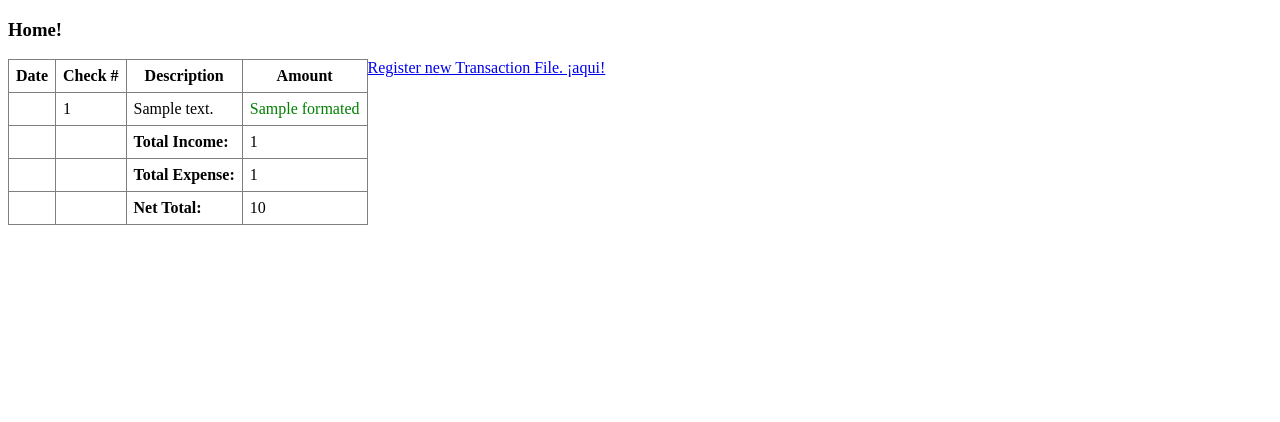
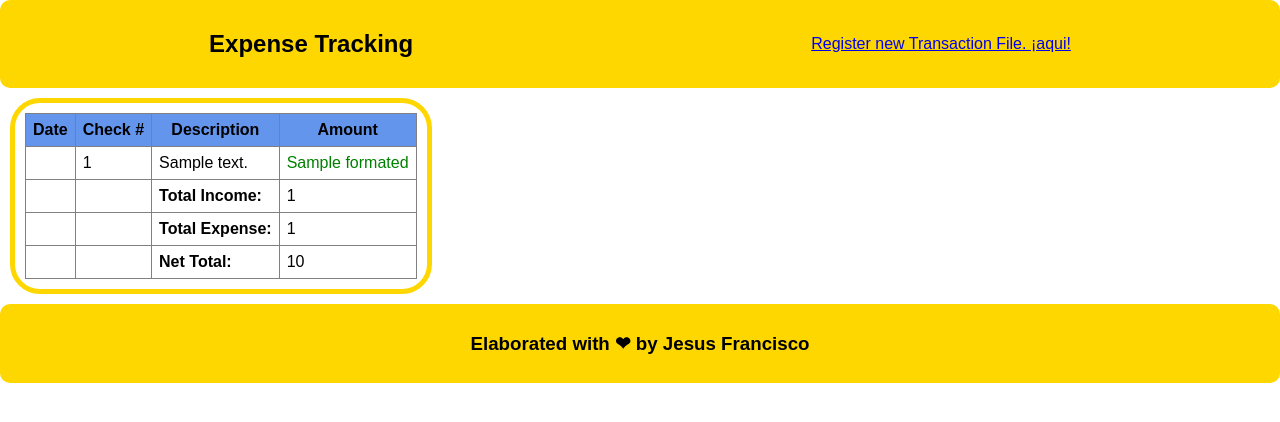
Before and after one commit to Jesus-fran/expensetrack, a PHP site: template views/index.php in a window 1280 px wide. Shown: the top 422 px of the page. Run offline with PHP 8.4, Linux system fonts and the light colour scheme; the template is opened without the code that fills it: most values are stand-ins (such as "Sample title", 1, 10 or a date in 2020); data that the repository does not hold is empty.

Commit message:
Improved view and add layout functionality.

```diff
--- a/views/index.php
+++ b/views/index.php
@@ -1,29 +1,8 @@
-<!DOCTYPE html>
-<html lang="en">
-
-<head>
-    <meta charset="UTF-8">
-    <meta name="viewport" content="width=device-width, initial-scale=1.0">
-    <title>Home</title>
-    <style>
-        table {
-            border-collapse: collapse;
-        }
-
-        th,
-        td {
-            padding: 7px;
-        }
-    </style>
-</head>
-
-<body>
-    <h3>Home!</h3>
-
 <div style="display:flex">
     <?php if (!empty($transactions)): ?>
+        <div class="border-table">
             <table border="1">
-                <tr>
+                <tr class="head-table">
                     <th>Date</th>
                     <th>Check #</th>
                     <th>Description</th>
@@ -63,15 +42,14 @@
                         <?= $netTotal ?>
                     </td>
                 </tr>
+
             </table>
+        </div>
     <?php else: ?>
         <p style="color:red">No transactions..</p>
     <?php endif ?>
     <br />
     <div>
-            <a href="/create">Register new Transaction File. ¡aqui!</a>
+
     </div>
 </div>
-</body>
-
-</html>
--- /dev/null
+++ b/views/layout.php
@@ -0,0 +1,76 @@
+<!DOCTYPE html>
+<html lang="en">
+
+<head>
+    <meta charset="UTF-8">
+    <meta name="viewport" content="width=device-width, initial-scale=1.0">
+    <title>Home</title>
+    <style>
+        body {
+            margin: 0px;
+        }
+
+        * {
+            font-family: Arial, Helvetica, sans-serif;
+        }
+
+        .border-table {
+            border: 5px;
+            border-radius: 30px;
+            border-color: gold;
+            border-style: solid;
+            margin: 10px;
+        }
+
+        .head-table,
+        th {
+            background-color: cornflowerblue;
+        }
+
+        table {
+            border-collapse: collapse;
+            margin: 10px;
+            border-radius: 30px;
+        }
+
+        th,
+        td {
+            padding: 7px;
+        }
+
+        header div, footer div {
+            text-align: center;
+            width: auto;
+            background-color: gold;
+            padding: 10px;
+            display: flex;
+            align-items: center;
+            justify-content: space-around;
+            border-radius: 10px;
+        }
+    </style>
+</head>
+
+<body>
+    <header>
+        <div>
+            <h2>Expense Tracking</h2>
+            <a href="/create">Register new Transaction File. ¡aqui!</a>
+        </div>
+    </header>
+
+
+    <div style="display:flex">
+
+        <?= $content ?>
+
+    </div>
+
+    <footer>
+        <div>
+            <h3> Elaborated with ❤︎ by Jesus Francisco</h3>
+        </div>
+    </footer>
+</body>
+
+</html>
```
Also changed, not shown: app/Controllers/HomeController.php (+10 -8 lines), app/View.php (+12 -4 lines). Lines whose indentation alone changed are shown as unchanged.
